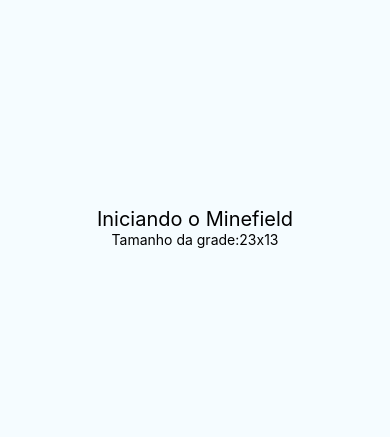
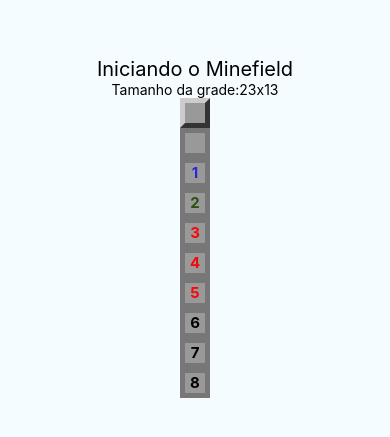
Before and after one commit to nathallye/minefield, a React Native app in the folder minefield/: screen / in a window 390 px wide. Shown: the part 195-632 px from the top of the page. Built offline with nearby package versions, Linux system fonts and the light colour scheme.

Commit message:
Criaçao do componente Campo/Field

```diff
--- /dev/null
+++ b/minefield/src/components/Field.js
@@ -0,0 +1,56 @@
+import React from "react";
+import { StyleSheet, View, Text } from "react-native";
+
+import params from "../params";
+
+const Field = (props) => {
+  const { mined, opened, nearMines } = props;
+
+  const styleField = [styles.field];
+  if (opened) styleField.push(styles.opened);
+  if (styleField.length === 1) styleField.push(styles.regular);
+
+  let color = null;
+  if (nearMines > 0) {
+    if (nearMines === 1) color = "#2A28D7";
+    if (nearMines === 2) color = "#2B520F";
+    if (nearMines > 2 && nearMines < 6) color = "#F9060A";
+    if (nearMines >= 6) color = "F221A9";
+  }
+
+  return (
+    <View style={styleField}>
+      {!mined && opened && nearMines > 0
+      ? (<Text style={[styles.label, { color: color }]}>{nearMines}</Text>)
+      : (false)}
+    </View>
+  );
+}
+
+const styles =  StyleSheet.create({
+  field: { // todos os campos indepedentes de estarem explodidos ou não vão receber esse objeto de estilo
+    height: params.blockSize, // a altura do "campinho" vai ser a que definimos em params
+    width: params.blockSize, // a largura do "campinho" vai ser a que definimos em params
+    borderWidth: params.borderSize, // a largura da borda do "campinho" vai ser a que definimos em params
+  },
+  regular: {
+    backgroundColor: "#999", // cor do fundo do "campinho regular" cinza intermediário entre as duas bordas
+    borderLeftColor: "#CCC", // cor da borda esquerda do "campinho regular" cinza mais claro
+    borderTopColor: "#CCC", // cor da borda do topo do "campinho regular" cinza mais claro
+    borderRightColor: "#333", // cor da borda direita do "campinho regular" cinza mais escuro
+    borderBottomColor: "#333", // cor da borda de baixo do "campinho regular"  cinza mais escuro
+  },
+  opened: {
+    backgroundColor: "#999", // cor do fundo do "campinho" quando está aberto
+    borderColor: "#777", // cor das bordas do "campinho" quando está aberto
+
+    justifyContent: "center", // para mecher no alinhamento dos elementos/flex items no Eixo Principal/main axis(que nesse caso é a coluna/column)
+    alignItems: "center", // para mecher no alinhamento dos elementos/flex items no eixo cruzado/cross axis(que nesse caso é no eixo da linha/row)
+  },
+  label: {
+    fontWeight: "bold", // peso da fonte - bold/negrito
+    fontSize: params.fontSize, // o tamanho da fonte vai ser a que definimos em params
+  }
+});
+
+export default Field;
--- a/minefield/src/main/App.js
+++ b/minefield/src/main/App.js
@@ -2,6 +2,8 @@ import React, {Component} from "react";
 import { StyleSheet, View, Text } from "react-native";
 
 import params from "../params";
+
+import Field from "../components/Field";
 
 export default class App extends Component {
   render() {
@@ -10,6 +12,17 @@ export default class App extends Component {
         <Text style={styles.welcome}>Iniciando o Minefield</Text>
         <Text>Tamanho da grade:
           {params.getRowsAmount()}x{params.getColumnsAmount()}</Text>
+
+        <Field />
+        <Field opened />
+        <Field opened nearMines={1} />
+        <Field opened nearMines={2} />
+        <Field opened nearMines={3} />
+        <Field opened nearMines={4} />
+        <Field opened nearMines={5} />
+        <Field opened nearMines={6} />
+        <Field opened nearMines={7} />
+        <Field opened nearMines={8} />
       </View>
     );
   }
```
Also changed, not shown: 1 other file (tests, documents, lock files or other folders).
